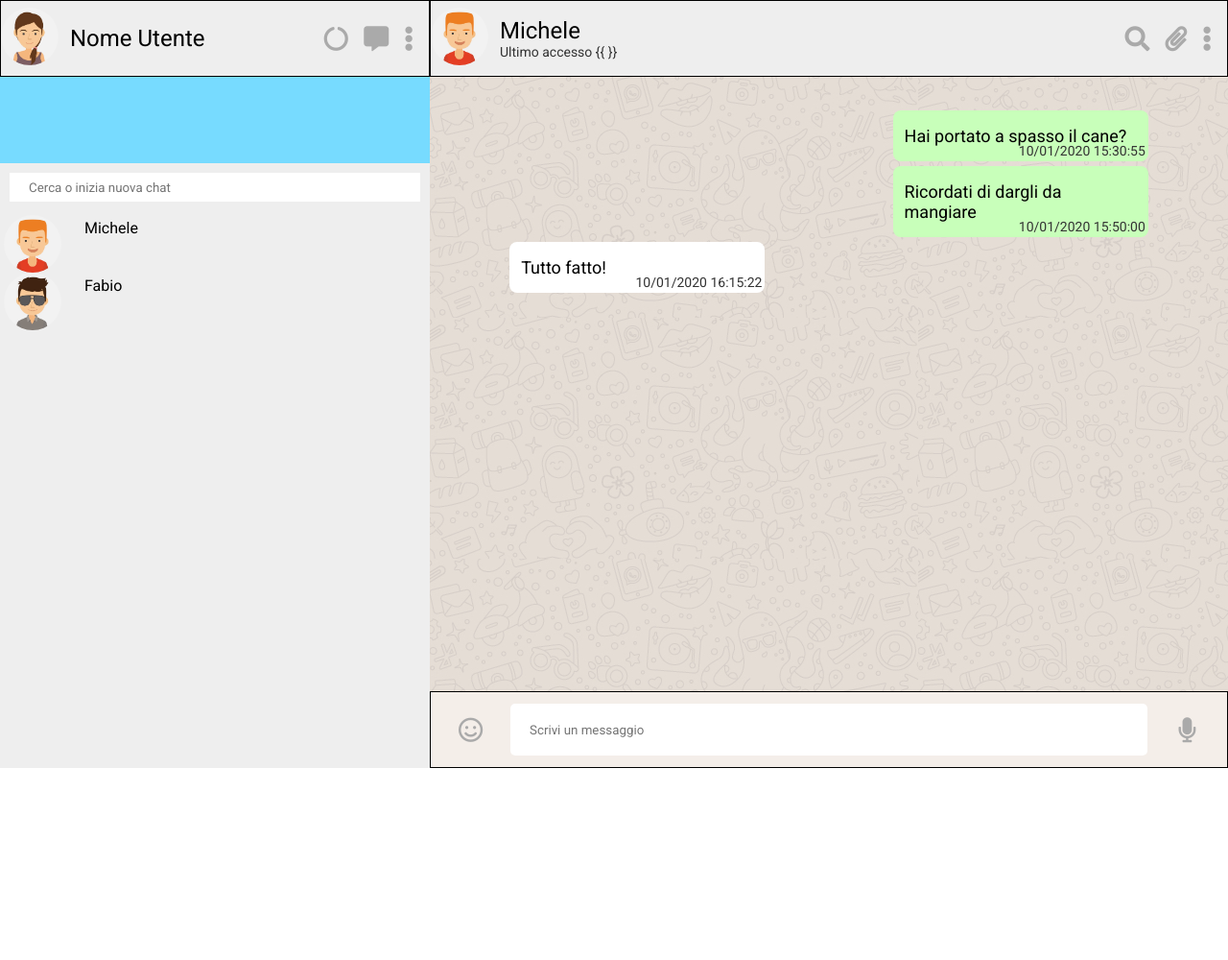
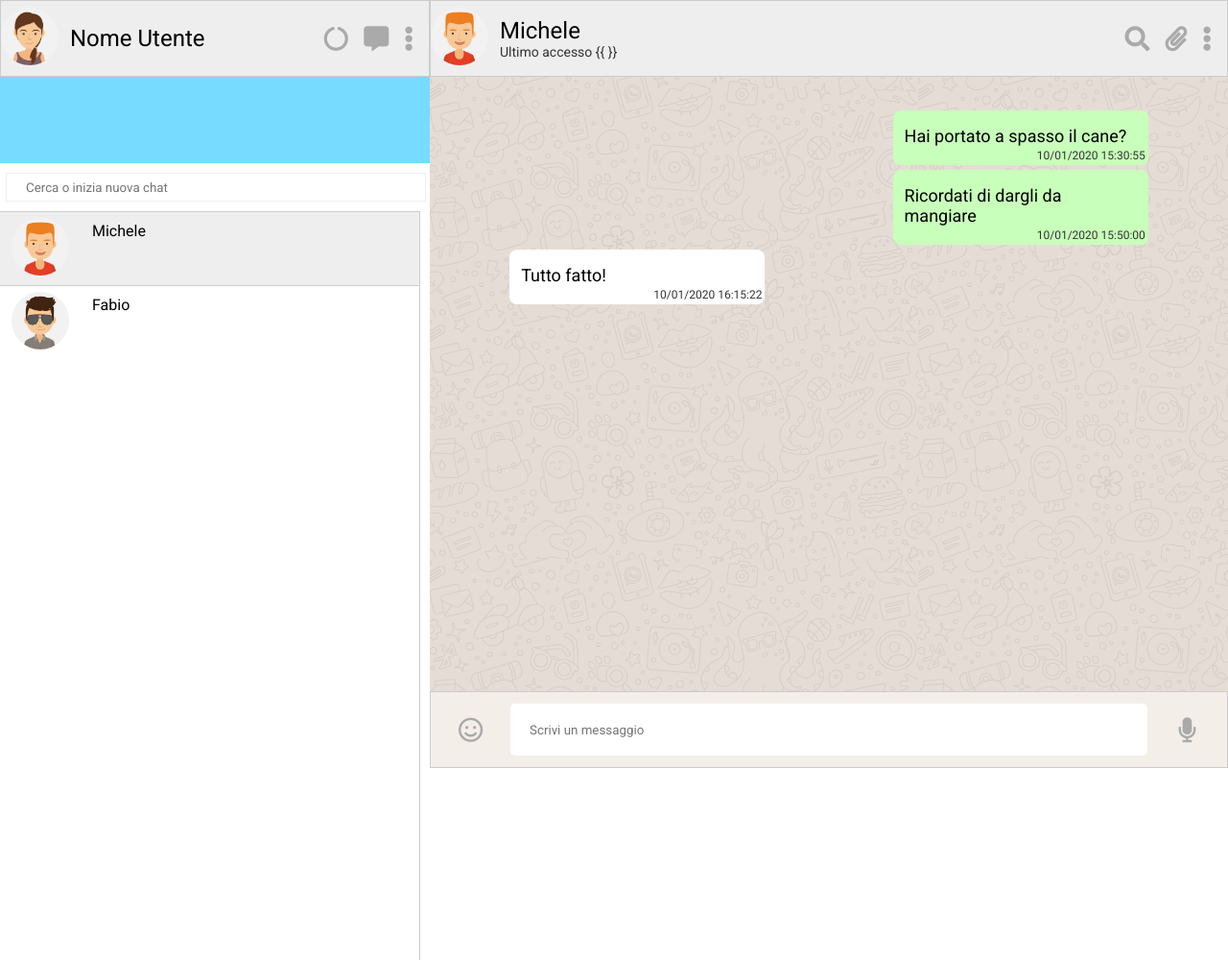
Before and after one commit to antonio-f-bove/vue-boolzapp, a plain HTML site: page index.html in a window 1280 px wide. Shown: the whole page at 96% size. Before the commit the page ends 800 px from the top, so only its background shows below. Drawn offline with nearby package versions, Linux system fonts and the light colour scheme.

Commit message:
css added

```diff
--- a/css/style.css
+++ b/css/style.css
@@ -28,7 +28,7 @@
 
 .toolbar {
   height: 80px;
-  border: 1px solid black;
+  border: 1px solid #ccc;
 
   display: flex;
   justify-content: space-between;
@@ -83,24 +83,37 @@ i {
   margin-right: 16px;
 }
 
+#contact-list {
+  background-color: #fff;
+  padding: 10px 10px 10px 0;
+  height: 100%;
+}
+
 input#name-search {
-  width: calc(100% - 20px);
+  width: calc(100%);
   height: 30px;
-  margin: 10px;
-  border: none;
+  margin-bottom: 10px;
+  margin-left: 6px;
+  margin-right: -4px;
+  border: 1px solid #eee;
   padding: 0 20px;
 }
 
 #contact-list ul {
   list-style: none;
+  height: 100%;
+  border-right: 1px solid #ccc;
 }
 
 #contact-list li {
   list-style: none;
-  padding: 4px;
-  height: 60px;
+  padding: 6px 12px;
+  border-top: 1px solid #ccc;
 
   display: flex;
+}
+#contact-list li.selected {
+  background-color: #eee;
 }
 
 #contact-list li .contact-name {
@@ -121,7 +134,7 @@ input#name-search {
 .message {
   font-size: 18px;
   width: 40%;
-  padding: 16px 12px;
+  padding: 16px 12px 20px;
   border-radius: 8px;
 
   position: relative;
@@ -136,7 +149,7 @@ input#name-search {
 }
 
 .message .time {
-  font-size: 14px;
+  font-size: 12px;
   color: #333;
   position: absolute;
   right: 3px;
--- a/index.html
+++ b/index.html
@@ -43,7 +43,8 @@
           >
           <ul>
             <li v-for="(contact, i) in contacts"
-            @click:="currentIndex = i"
+            @click="currentIndex = i"
+            :class="{selected: currentIndex === i}"
             >
               <div class="avatar-container">
                 <img :src="`img/avatar${contact.avatar}.jpg`">
```
